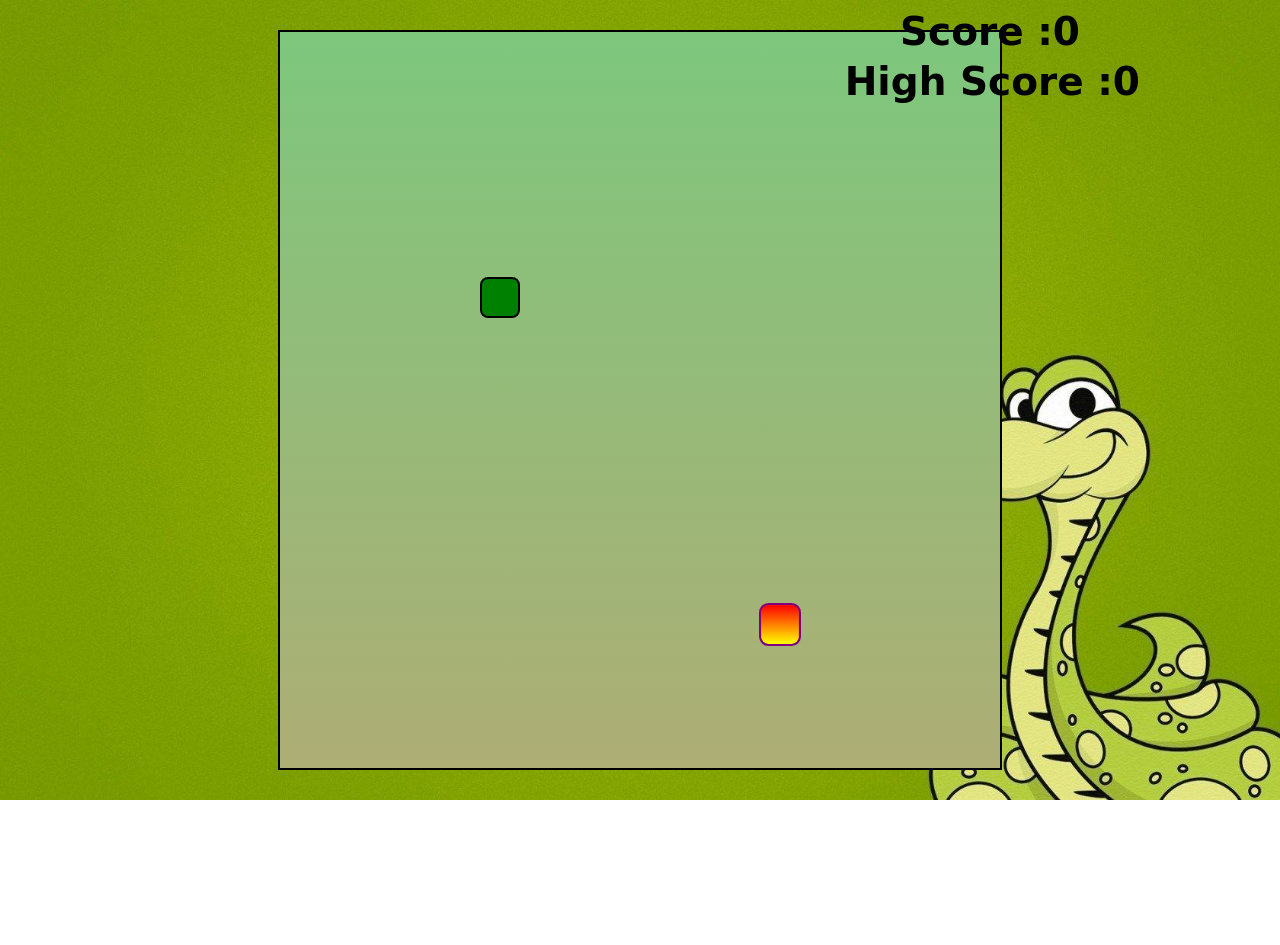
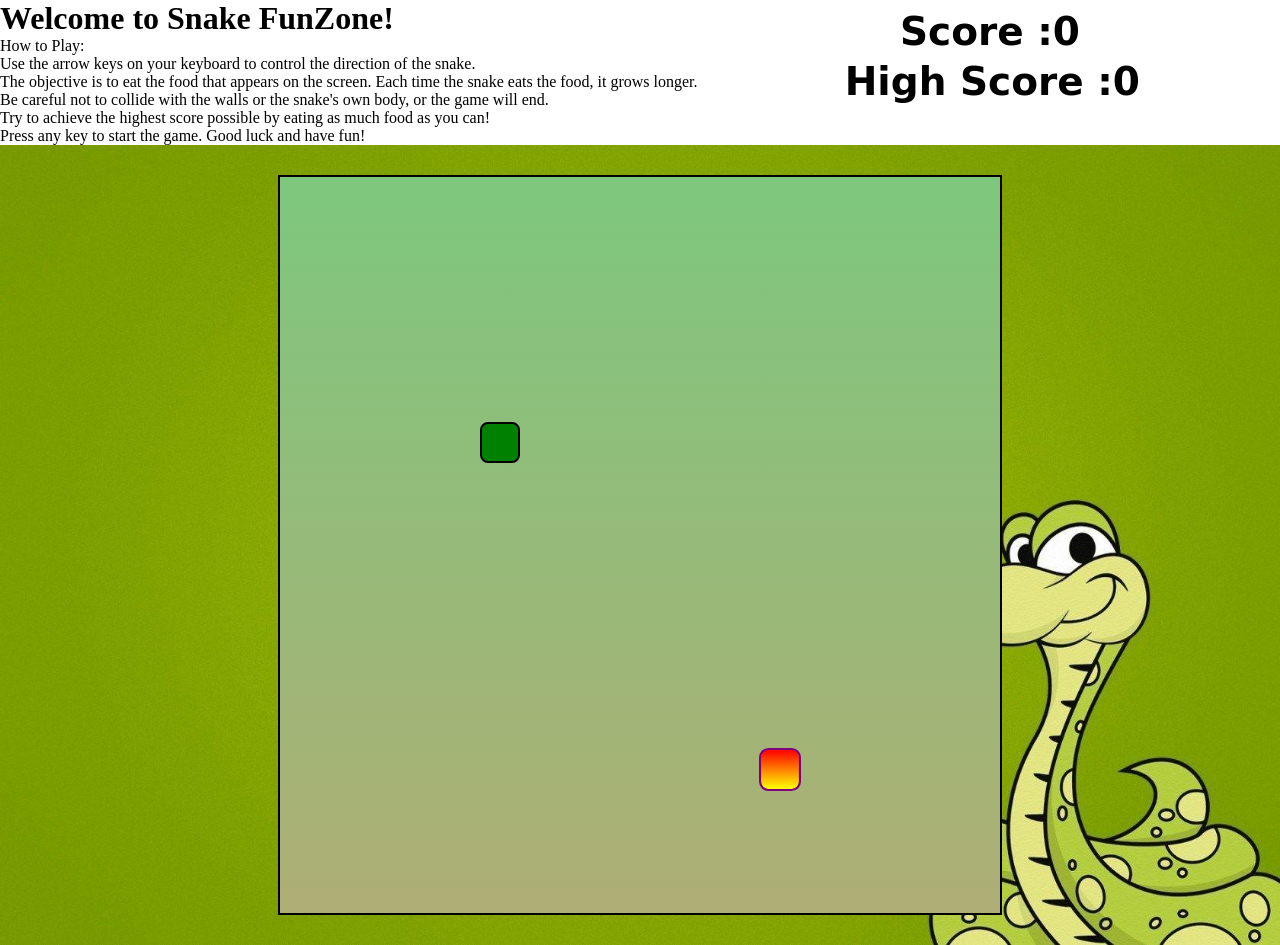
Before and after one commit to Aishwarya7902/Snake-FunZone, a plain HTML site: page index.html in a window 1280 px wide. Before the commit the page ends 800 px from the top, so only its background shows below. Drawn offline with Linux system fonts and the light colour scheme; a web font is replaced by a local one.

Commit message:
Update index.html

```diff
--- a/index.html
+++ b/index.html
@@ -8,6 +8,17 @@
   <link rel="stylesheet" href="CSS/style.css">
 </head>
 <body>
+  <div class="welcome-message">
+        <h1>Welcome to Snake FunZone!</h1>
+        <p>How to Play:</p>
+        <ul>
+            <li>Use the arrow keys on your keyboard to control the direction of the snake.</li>
+            <li>The objective is to eat the food that appears on the screen. Each time the snake eats the food, it grows longer.</li>
+            <li>Be careful not to collide with the walls or the snake's own body, or the game will end.</li>
+            <li>Try to achieve the highest score possible by eating as much food as you can!</li>
+        </ul>
+        <p>Press any key to start the game. Good luck and have fun!</p>
+    </div>
   <div class="body">
     <div id="scoreBox">Score :0</div>
     <div id="hiscoreBox">High Score :0</div>
```
